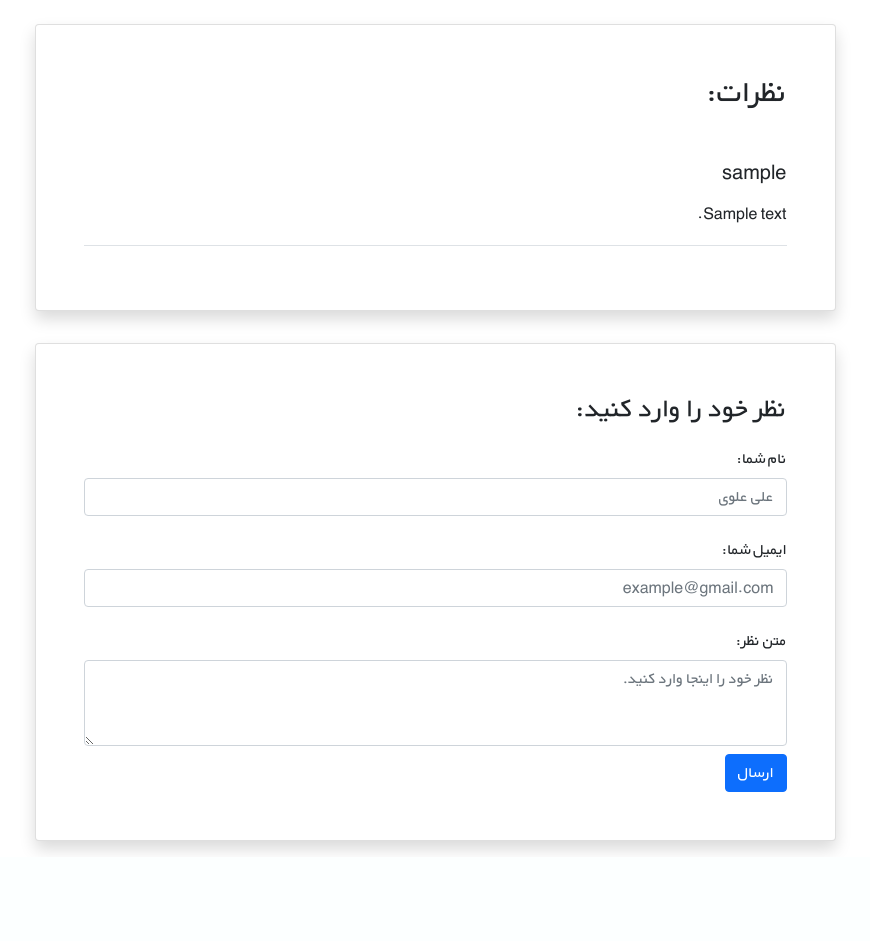
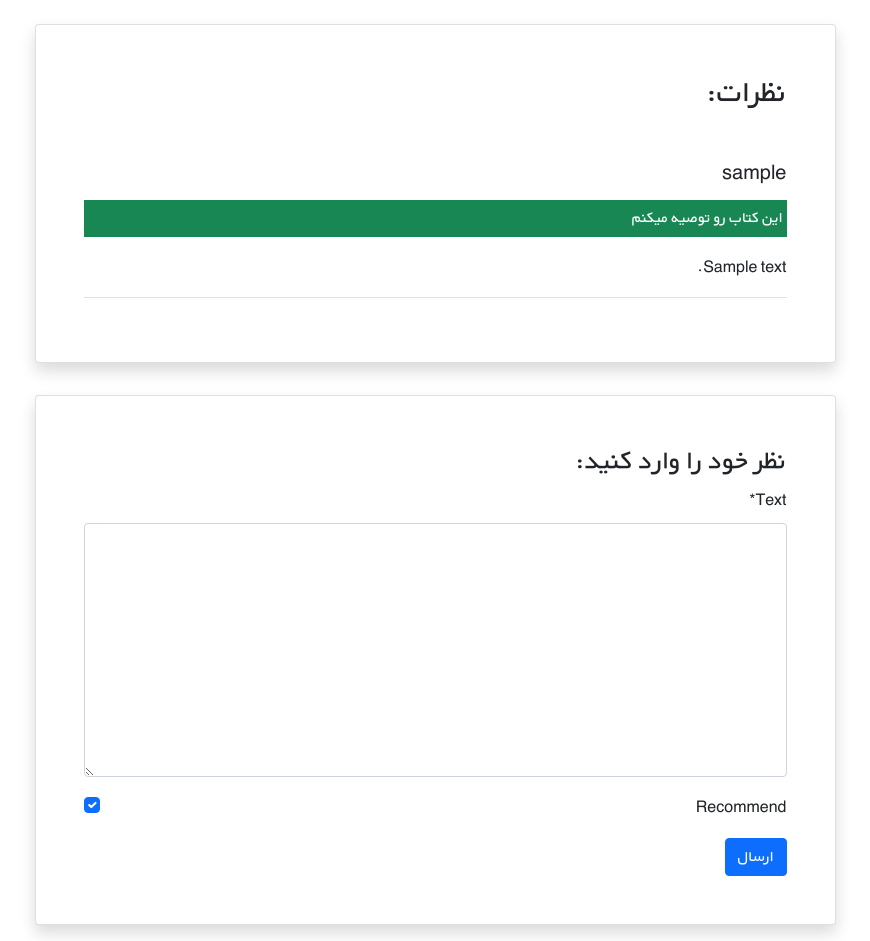
Before and after one commit to realhesam04/BookStore_Project, a Django app: page /books/1/ in a window 1280 px wide. Shown: the part 529-1470 px from the top of the page, without its empty margins (205-1075 px from the left). Before the commit the page ends 1381 px from the top, so only its background shows below. Run offline with Django 5.2, Linux system fonts and the light colour scheme; a user stored in the database is signed in; tables that the repository leaves empty hold one stand-in row (values such as "Sample post"); grey boxes marked "Sample" are stand-in pictures; some libraries are stand-ins or nearby versions.

Commit message:
added some features to Comment section

```diff
--- a/books/admin.py
+++ b/books/admin.py
@@ -4,7 +4,7 @@ from .models import Book, Comment
 
 @admin.register(Comment)
 class CommentAdmin(admin.ModelAdmin):
-    list_display = ('user','book','text','datetime_created',)
+    list_display = ('user','book','text','datetime_created','recommend','is_active',)
 
 
 admin.site.register(Book)
--- /dev/null
+++ b/books/forms.py
@@ -0,0 +1,9 @@
+from django import forms
+
+from .models import Comment
+
+
+class CommentForm(forms.ModelForm):
+    class Meta:
+        model = Comment
+        fields = ('text', 'recommend',)
--- a/books/models.py
+++ b/books/models.py
@@ -23,6 +23,8 @@ class Comment(models.Model):
     book = models.ForeignKey(Book, on_delete=models.CASCADE, related_name='comments')
     text = models.TextField()
     datetime_created = models.DateTimeField(auto_now_add=True)
+    is_active = models.BooleanField(default=True)
+    recommend = models.BooleanField(default=True)
 
     def __str__(self):
         return self.text
--- a/books/templates/book/book_detail.html
+++ b/books/templates/book/book_detail.html
@@ -1,4 +1,6 @@
 {% extends '_base.html' %}
+
+{% load crispy_forms_tags %}
 
 {% block page_title %}جزئیات کتاب {{ book.title }} {% endblock %}
 
@@ -13,12 +15,13 @@
                             <div class="col-xs-12 col-md-3 d-flex justify-content-center">
                                 <div>
                                     {% if book.cover %}
-                                        <img class="img-thumbnail shadow" src="{{ book.cover.url}}" class="img-fluid rounded-start" alt="...">
-                                     {% endif %}
+                                        <img class="img-thumbnail shadow" src="{{ book.cover.url }}"
+                                             class="img-fluid rounded-start" alt="...">
+                                    {% endif %}
                                 </div>
                             </div>
                             <div class="col-xs-12 col-md-6 text-center text-md-end mt-md-1 mt-4">
-                                <h1>{{ book.title}}</h1>
+                                <h1>{{ book.title }}</h1>
                                 <h5 class="small my-1"><span class="text-muted">نویسنده: </span>{{ book.author }}</h5>
                                 <a href="{% url 'book_update' book.id %}">ویرایش</a>
                                 <span> | </span>
@@ -26,7 +29,7 @@
                             </div>
                             <div class="col-xs-12 col-md-3 d-flex flex-column">
                                 <h3 class="align-self-center pt-2 text-muted align-self-md-end">
-                                    {{ book.price}} هزار تومان
+                                    {{ book.price }} هزار تومان
                                 </h3>
                             </div>
                         </div>
@@ -51,41 +54,40 @@
                     <div class="d-flex justify-content-center">
                         <div class="card shadow my-3 p-5 w-sm-75 w-100">
                             <h2 class="mb-5">نظرات:</h2>
-                                {% for comment in comments %}
+                            {% for comment in comments %}
+                                {% if comment.is_active %}
                                     <div class="border-bottom mb-3">
-                                        <h5 class="mb-3">{{ comment.user.username}}</h5>
+                                        <h5 class="mb-3">{{ comment.user.username }}</h5>
+                                        {% if comment.recommend %}
+                                            <p class="p-1 mb-2 bg-success text-white">این کتاب رو توصیه میکنم</p>
+                                        {% else %}
+                                            <p class="p-1 bm-2 bg-danger text-white">این کتاب را توصیه نمیکنم</p>
+                                        {% endif %}
                                         <p>{{ comment.text|linebreaks }}</p>
                                     </div>
-                                {% endfor %}
-                            </div>
+                                {% endif %}
+                            {% endfor %}
                         </div>
                     </div>
+                </div>
+                {% if user.is_authenticated %}
 
                     <div class="d-flex justify-content-center">
                         <div class="card shadow my-3 p-5 w-sm-75 w-100">
                             <h3>نظر خود را وارد کنید:</h3>
                             <form method="POST">
-                                <div class="form-group py-2">
-                                    <label class="py-1" for="author_name">نام شما:</label>
-                                    <input type="text" class="form-control" placeholder="علی علوی" name="author_name">
-                                </div>
-                                <div class="form-group py-2">
-                                    <label class="py-1" for="email">ایمیل شما:</label>
-                                    <input type="email" class="form-control" placeholder="example@gmail.com"
-                                           name="email">
-                                </div>
-                                <div class="form-group py-2">
-                                    <label class="py-1" for="comment_text">متن نظر:</label>
-                                    <textarea class="form-control" name="text" rows="3"
-                                              placeholder="نظر خود را اینجا وارد کنید."></textarea>
-                                </div>
+                                {% csrf_token %}
+                                {{ comment_form|crispy }}
                                 <button type="submit" class="btn btn-primary">ارسال</button>
                             </form>
                         </div>
                     </div>
-                </div>
+                {% else %}
+
+                {% endif %}
             </div>
         </div>
     </div>
+    </div>
 
 {% endblock content %}
--- a/books/views.py
+++ b/books/views.py
@@ -2,6 +2,7 @@ from django.shortcuts import render
 from django.views import generic
 from django.urls import reverse_lazy
 from django.shortcuts import get_object_or_404
+from .forms import CommentForm
 
 from .models import Book
 
@@ -20,7 +21,22 @@ def book_detail_view(request, pk):
     book = get_object_or_404(Book, pk=pk)
     book_comments = book.comments.all()
 
-    return render(request, 'book/book_detail.html', {'book': book, 'comments': book_comments})
+    if request.method == 'POST':
+        comment_form = CommentForm(request.POST)
+        if comment_form.is_valid():
+            new_comment = comment_form.save(commit=False)
+            new_comment.user = request.user
+            new_comment.book = book
+            new_comment.save()
+            comment_form = CommentForm()
+    else:
+        comment_form = CommentForm()
+
+    return render(request, 'book/book_detail.html', {
+        'book': book,
+        'comments': book_comments,
+        'comment_form': comment_form
+    })
 
 
 class BookCreateView(generic.CreateView):
--- a/templates/_base.html
+++ b/templates/_base.html
@@ -40,7 +40,7 @@
         <div class="mx-2 text-white">
             {% if user.is_authenticated %}
                 خوش آمدید {{ user.username }}
-                {% if request.resolver_match.url_name != 'book_create' and request.resolver_match.url_name != 'password_change' and request.resolver_match.url_name != 'book_update' %}
+                {% if request.resolver_match.url_name != 'book_create' and request.resolver_match.url_name != 'password_change' and request.resolver_match.url_name != 'book_update' and request.resolver_match.url_name != 'login' and request.resolver_match.url_name != 'signup'%}
                 <form action="{% url 'logout' %}" method="POST">
                 {% csrf_token %}
                     {{ form.as_p }}
--- a/templates/registration/password_reset_form.html
+++ b/templates/registration/password_reset_form.html
@@ -2,6 +2,7 @@
 {% load static %}
 
 {% load crispy_forms_tags %}
+
 {% block style %}
     <link rel="stylesheet" href="{% static 'css/login.css' %}"
 {% endblock %}
```
Also changed, not shown: books/migrations/0005_comment_is_active_comment_recommend.py (added).
